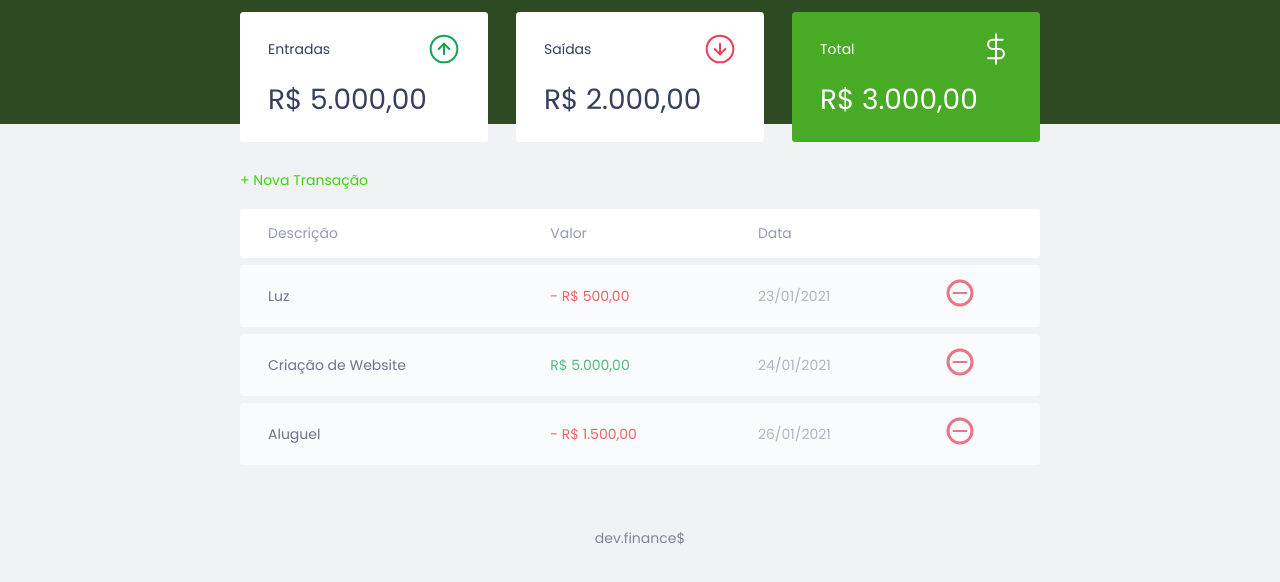
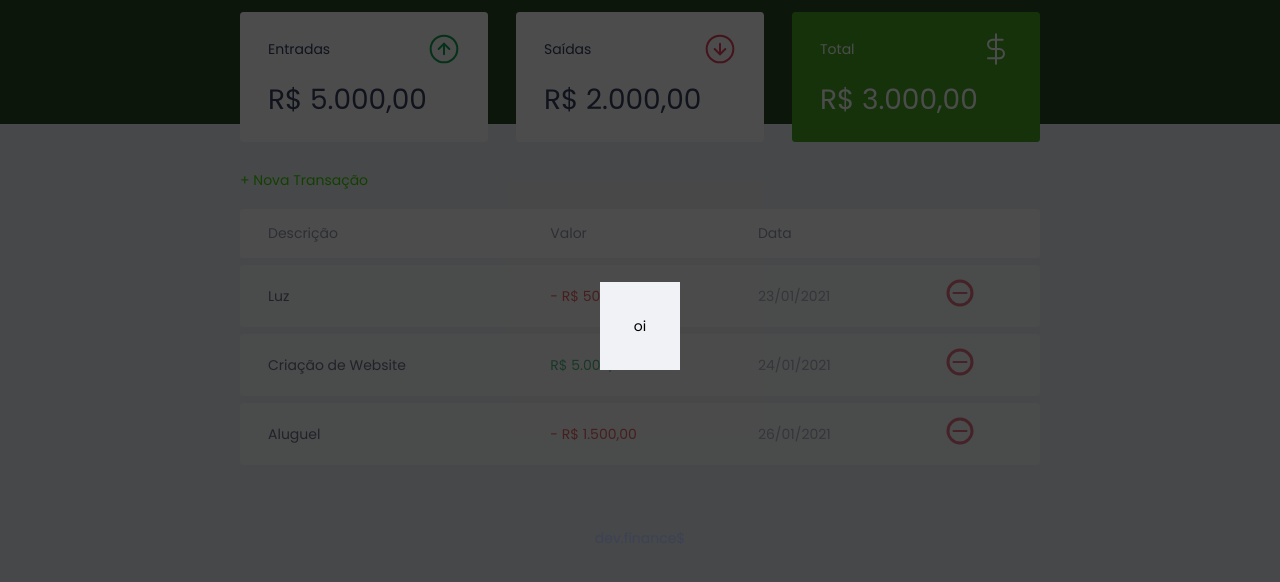
Before and after one commit to BraianNicolao/Discover-financeiro, a plain HTML site: page index.html in a window 1280 px wide. Shown: the part 74-656 px from the top of the page. Drawn offline with Linux system fonts and the light colour scheme.

Commit message:
Criando overlay e centralizando no meio da tela a mensagem

```diff
--- a/index.html
+++ b/index.html
@@ -89,6 +89,14 @@
       </section>
     </main>
 
+    <div class="modal-overlay">
+      <div class="modal">
+        <div class="modal-content">
+          oi
+        </div>
+      </div>
+    </div>
+
     <footer>
       <p>dev.finance$</p>
     </footer>
--- a/style.css
+++ b/style.css
@@ -160,6 +160,27 @@ td.expense{
   color: #e92929;
 }
 
+/*Modal*/
+.modal-overlay{
+  width: 100%;
+  height: 100%;
+
+  background-color: rgb(0,0,0, 0.7);
+
+  position: fixed;
+  top: 0;
+
+  display: flex;
+  align-items: center;
+  justify-content: center;
+}
+
+.modal{
+  background: #f0f2f5;
+  padding: 2.4rem;
+  display: flex;
+}
+
 /*Footer*/
 footer{
   text-align: center;
```
